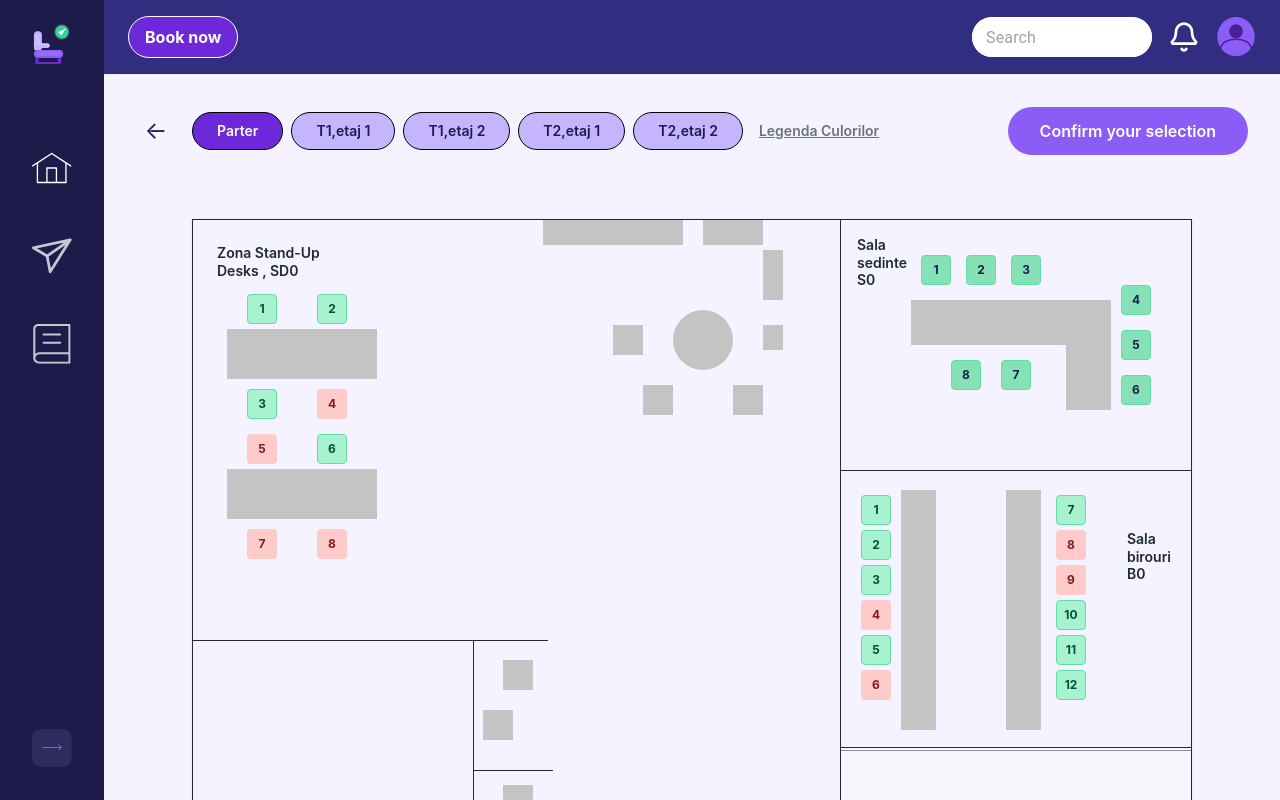
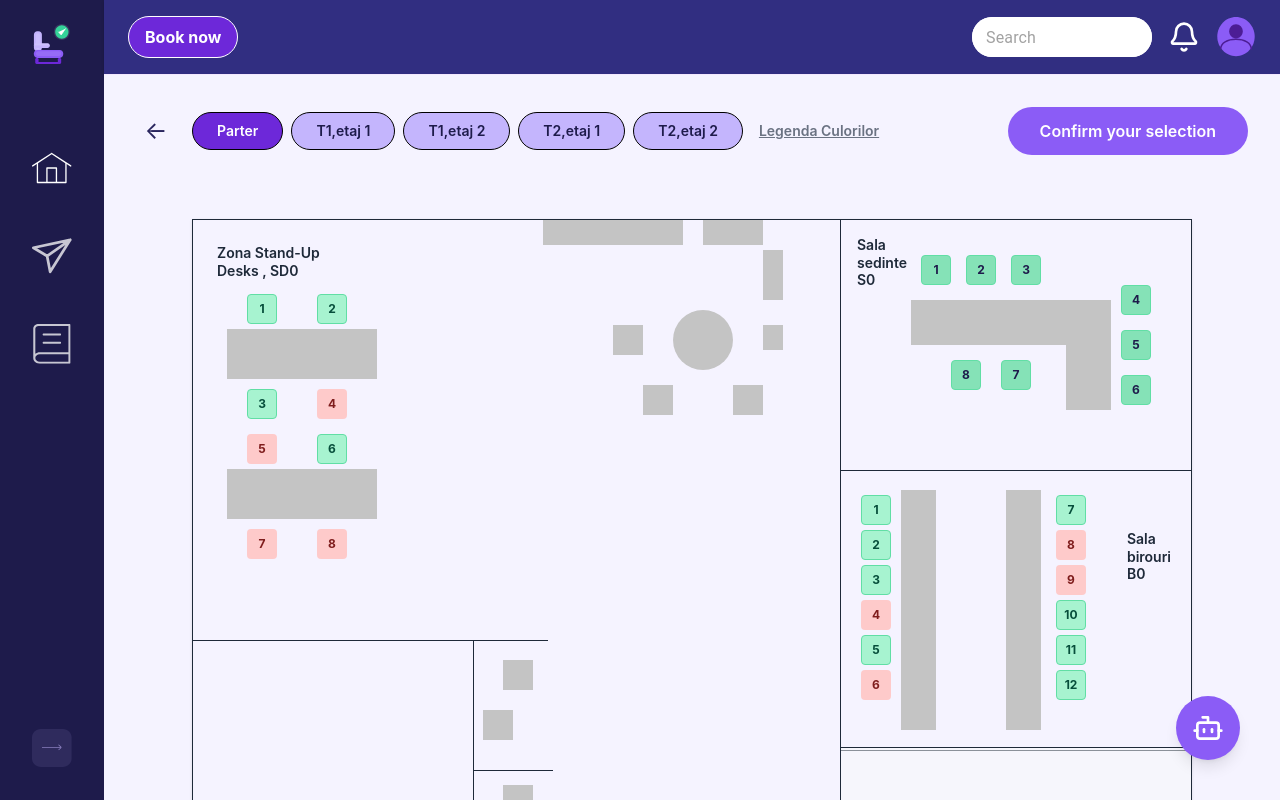
Before and after one commit to Edward11-boop/ITSSProject2026, a React (Vite) app: page /book-now in a window 1280 px wide. Built offline with nearby package versions, Linux system fonts and the light colour scheme; the HTML template or start-up script is replaced by a standard one.

Commit message:
Added AI assistant icon on each map

```diff
--- a/src/pages/Seats.tsx
+++ b/src/pages/Seats.tsx
@@ -4,6 +4,8 @@ import SeatsNavbar, { seatTabs } from '@/components/maps/SeatsNavbar';
 import T1Etaj1Map from '@/components/maps/T1Etaj1Map';
 import T2Etaj1Map from '@/components/maps/T2Etaj1Map';
 import T1Etaj2Map from '@/components/maps/T1Etaj2Map';
+import FloatingIcon from '@/components/AIAssistant/FloatingIcon';
+import AIAssistant from './AIAssistant';
 
 const mapByTab = {
   Parter: <ParterMap />,
@@ -26,6 +28,8 @@ const Seats = () => {
           Harta pentru {activeTab} este in lucru...
         </div>
       )}
+
+      <AIAssistant/>
     </div>
   );
 };
```
